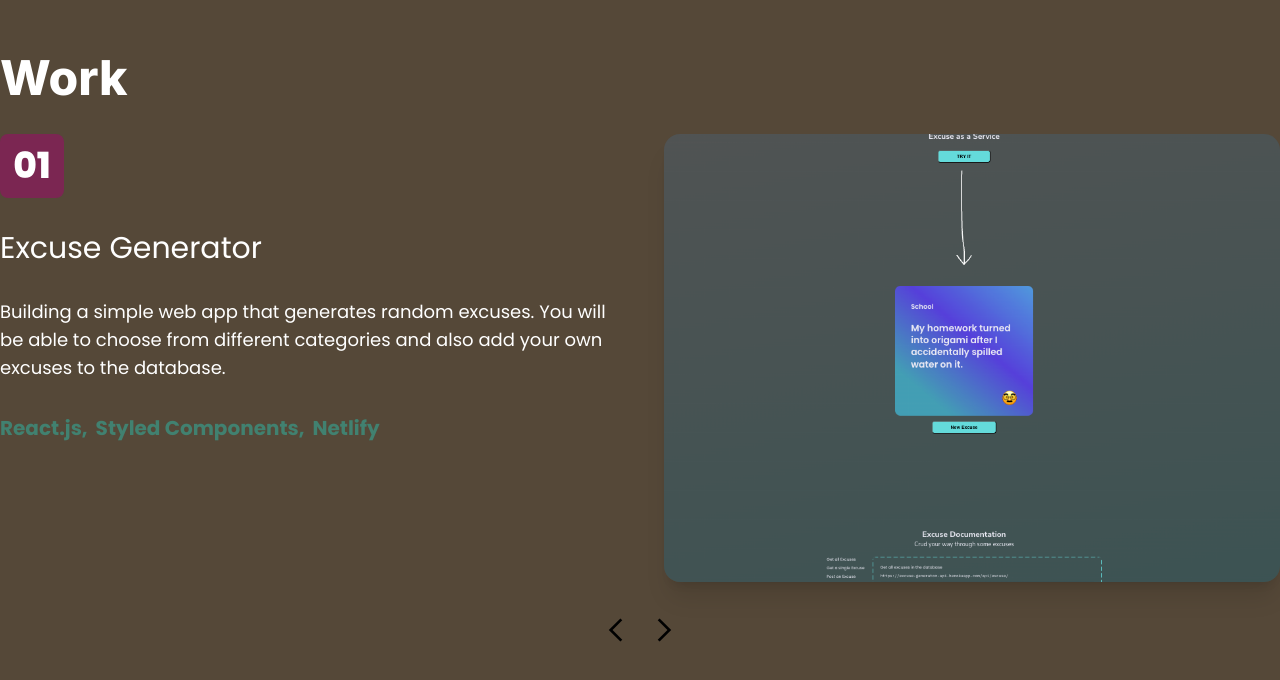
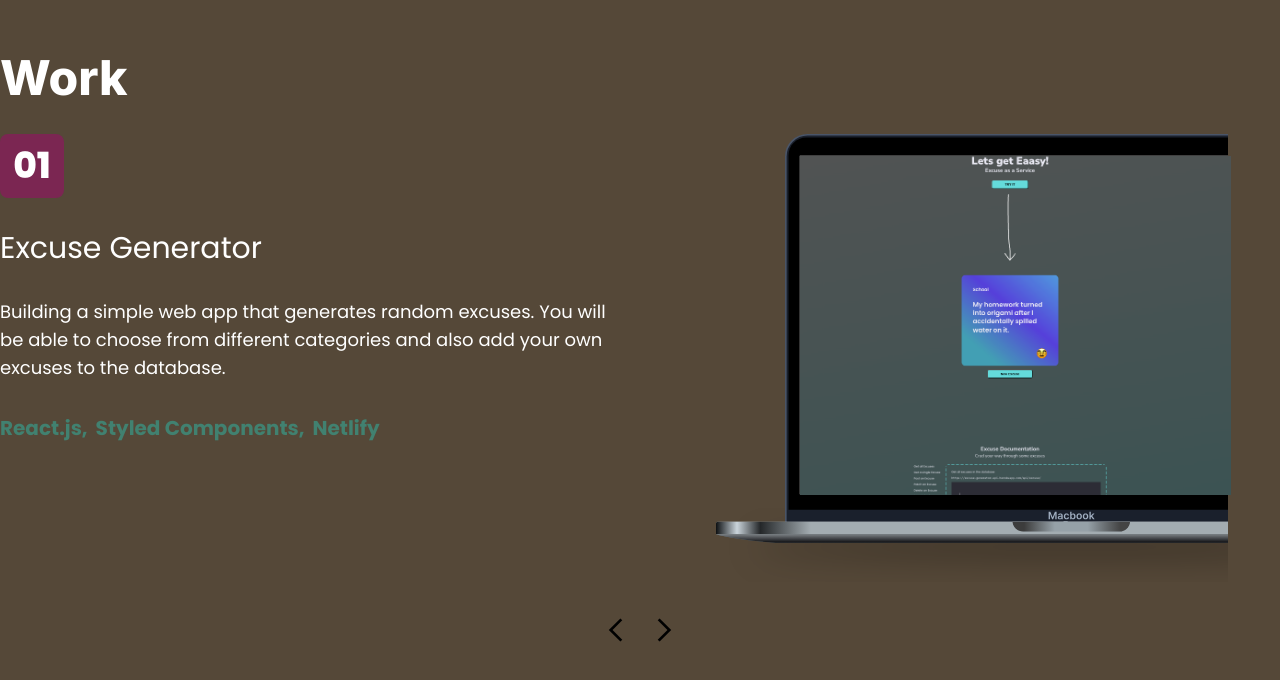
Before and after one commit to lukacafuta/Portfolio, a React (Vite) app: page / in a window 1280 px wide. Shown: the part 2111-2791 px from the top of the page. Built offline with nearby package versions, Linux system fonts and the light colour scheme.

Commit message:
added image holder for projects

```diff
--- a/src/components/Project.jsx
+++ b/src/components/Project.jsx
@@ -13,8 +13,20 @@ export default function Project( {project} ) {
                         </ul>
                     </div>
                 </div>
-                <div className="w-[50%] h-[28rem] rounded-2xl shadow-xl">
-                    <img src={project.images} alt={project.title} className="w-full h-full object-cover rounded-2xl"/>
+                <div className="w-[50%] h-[28rem] flex justify-center items-center rounded-2xl relative">
+                    {/* background Laptop SVG */}
+                    <img
+                        src="/laptop-image-holder.svg"
+                        alt="laptop screen"
+                        className="absolute inset-0 w-full h-full object-contain pointer-events-none"
+                    />
+                    {/* project image inside the laptop screen */}
+                    <div className="w-[70%] h-[75.5%] absolute" style={{ top: '5%', left: '22%' }}>
+                        <img
+                            src={project.images}
+                            alt={project.title}
+                            className="w-full h-full object-cover"/>
+                    </div>
                 </div>
             </div>
     )
```
Also changed, not shown: public/laptop-image-holder.svg (added), public/portfolio.png.
